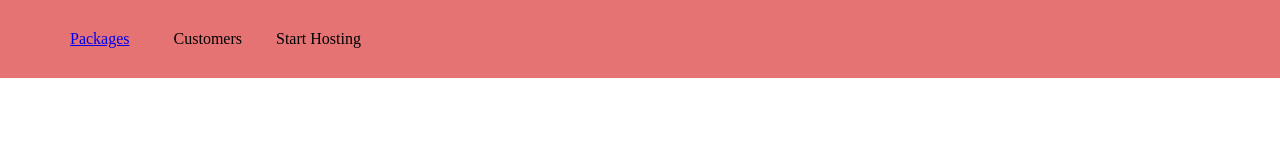
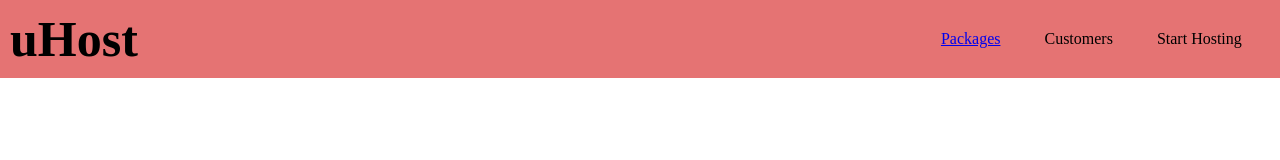
Before and after one commit to techopoly/css-project, a plain HTML site: page chapter-3/index.html in a window 1280 px wide. Drawn offline with Linux system fonts and the light colour scheme.

Commit message:
3-(1-16)

```diff
--- a/chapter-3/index.html
+++ b/chapter-3/index.html
@@ -9,14 +9,16 @@
 <body>
     <header class='main-header'>
         <div>
-            <nav>
+            <a href='' class='main-header__brand'>uHost</a>
+        </div>
+            <nav class='main-nav'>
                 <ul class='main-nav__items'>
                     <li class='main-nav__item'><a href='package/index.html '>Packages</a></li>
                     <li class='main-nav__item'><a>Customers</a></li>
-                    <li class='main-nav__item' style='padding: 10px'><a>Start Hosting</a></li>
+                    <li class='main-nav__item'><a>Start Hosting</a></li>
                 </ul>
             </nav>
-        </div>
+
     </header>
 </body>
 </html>
--- a/chapter-3/style.css
+++ b/chapter-3/style.css
@@ -14,7 +14,31 @@ body {
     background-color: #e57373;
     width: 100%;
 }
+.main-header__brand {
+    color: black;
+    text-decoration: none;
+    font-weight: bold;
+    font-size: 50px;
+}
 .main-nav__item{
     display: inline-block;
     padding: 20px;
 }
+
+.main-nav__items {
+    margin: 0px;
+    padding: 0px;
+    list-style: none;
+
+}
+
+.main-header > div{
+    display: inline-block;
+    vertical-align: middle;
+}
+.main-nav{
+    display: inline-block;
+    text-align: right;
+    width: calc(100% - 140px);
+    vertical-align: middle;
+}
```
